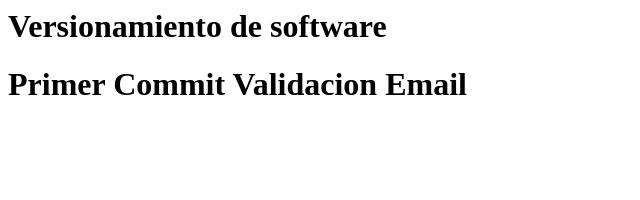
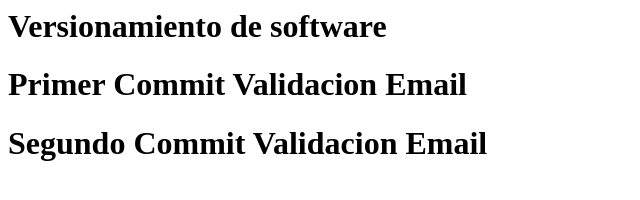
Before and after one commit to mauchacon1999/learning-git-semantic-versioning-moving-forward, a plain HTML site: page version.html in a window 1280 px wide. Shown: the whole page, without its empty margins (0-640 px from the left). Drawn offline with Linux system fonts and the light colour scheme.

```diff
--- a/version.html
+++ b/version.html
@@ -5,5 +5,6 @@
     <body>
         <h1>Versionamiento de software</h1>
         <h1> Primer Commit Validacion Email</h1>
+        <h1> Segundo Commit Validacion Email</h1>
     </body>
 </html>
```
